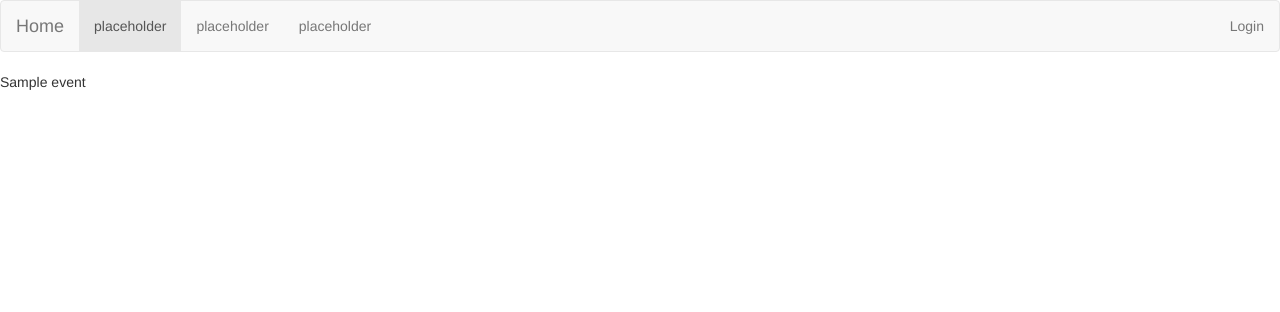
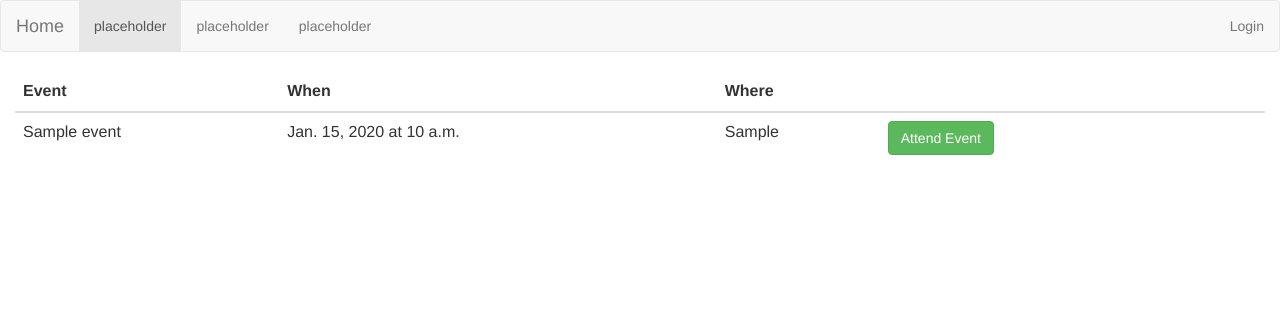
Before and after one commit to Antigluon/sign-up, a Django app: page / in a window 1280 px wide. Shown: the top 312 px of the page. Run offline with Django 3.2, Linux system fonts and the light colour scheme; tables that the repository leaves empty hold one stand-in row (values such as "Sample post"); some libraries are stand-ins or nearby versions.

Commit message:
More code

```diff
--- /dev/null
+++ b/events/static/events/style.css
@@ -0,0 +1,3 @@
+tr.clickable-row{
+    cursor:pointer;
+}
--- a/events/urls.py
+++ b/events/urls.py
@@ -4,5 +4,5 @@ from events import views
 
 urlpatterns = patterns('',
     url(r'^$', views.index, name='index'),
-    url(r'^bob/$', views.index, name='indexbob'),
+    url(r'^detail/(?P<pk>[0-9]+)/$', views.DetailView.as_view(), name='detail'),
 )
--- a/events/views.py
+++ b/events/views.py
@@ -8,3 +8,7 @@ from .models import *
 def index(request):
     context = {"events_" : Event.objects.all()}
     return render(request, 'home.html', context)
+
+class DetailView(generic.DetailView):
+    model = Event
+    template_name = "events/detail.html"
--- a/sign_up/templates/base.html
+++ b/sign_up/templates/base.html
@@ -1,9 +1,11 @@
+{% load staticfiles %}
 <html>
     <head>
         <title>Events - {% block title %}{% endblock %}</title>
         <script src="https://cdnjs.cloudflare.com/ajax/libs/jquery/2.1.4/jquery.min.js"></script>
         <script src="https://maxcdn.bootstrapcdn.com/bootstrap/3.3.5/js/bootstrap.min.js"></script>
         <link rel="stylesheet" type="text/css" href="https://maxcdn.bootstrapcdn.com/bootstrap/3.3.5/css/bootstrap.min.css"/>
+        <link rel="stylesheet" type="text/css" href="{% static 'events/style.css' %}"/>
         <meta name="viewport" content="width=device-width, initial-scale=1.0">
     </head>
     <body>
--- a/sign_up/templates/home.html
+++ b/sign_up/templates/home.html
@@ -1,7 +1,35 @@
 {% extends "base.html" %}
 {% block title %} Home {% endblock %}
 {% block content %}
-    {% for event in events_ %}
-    <p>{{event}}</p>
-    {% endfor %}
+    <script>
+        jQuery(document).ready(function($) {
+        $(".clickable-row").click(function(event) {
+            if (!$(event.target).is('a')) {
+                window.document.location = $(this).data("href");
+            }
+        });
+        });
+    </script>
+    <div class="container-fluid">
+        <table class="table table-hover">
+            <thead>
+              <tr>
+                <th>Event</th>
+                <th>When</th>
+                <th>Where</th>
+                <th></th>
+              </tr>
+            </thead>
+            <tbody>
+                {% for event in events_ %}
+                <tr class="clickable-row" data-href="detail/{{event.id}}">
+                    <td>{{event.name}}</td>
+                    <td>{{event.date|date}} at {{event.date|time}}</td>
+                    <td>{{event.place}}</td>
+                    <td><div style="width:150px"><a href="http://www.google.com" class="btn btn-success">Attend Event</a></div></td>
+                </tr>
+                {% endfor %}
+            </tbody>
+        </table>
+    </div>
 {% endblock %}
--- a/sign_up/urls.py
+++ b/sign_up/urls.py
@@ -2,7 +2,7 @@ from django.conf.urls import patterns, include, url
 from django.contrib import admin
 
 urlpatterns = patterns('',
-    url(r'^$', include('events.urls', namespace = "events")),
-    url(r'^bob/$', include('events.urls', namespace = "events")),
+    url(r'^', include('events.urls', namespace = "events")),
+    #url(r'^', include('events.urls', namespace = "events")),
     url(r'^admin/', include(admin.site.urls)),
 )
```
Also changed, not shown: events/templates/events/detail.html (added, +9 -0 lines).
